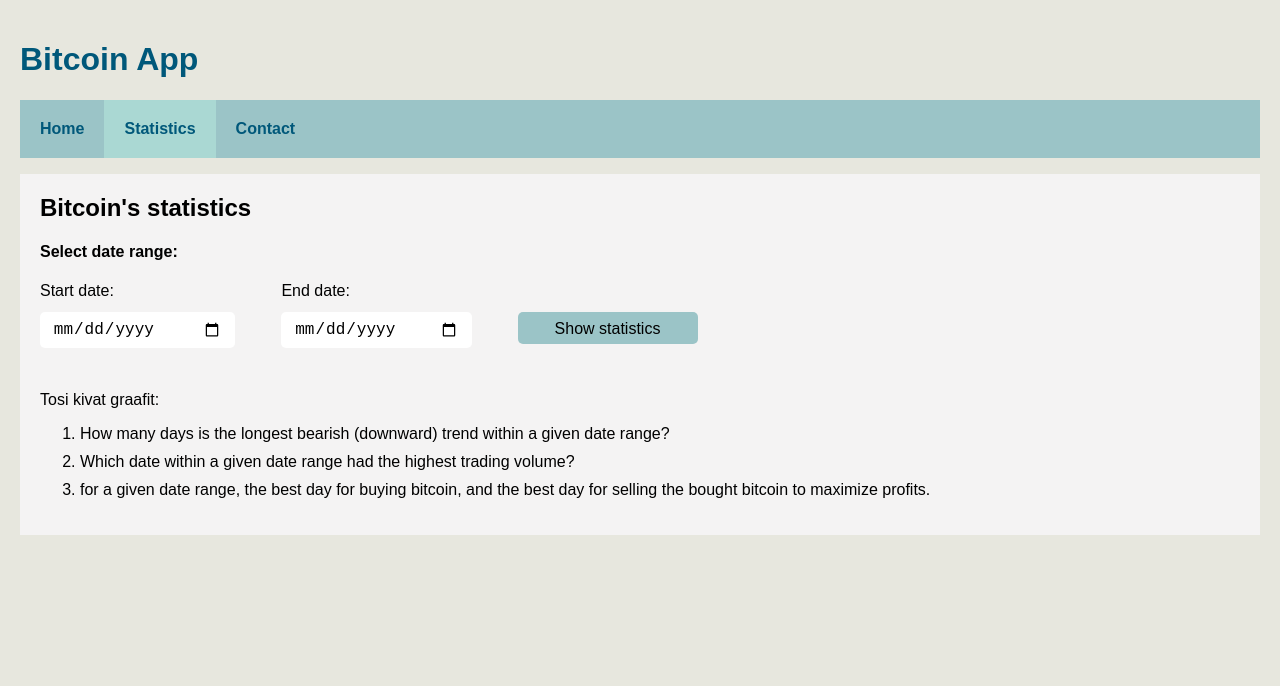
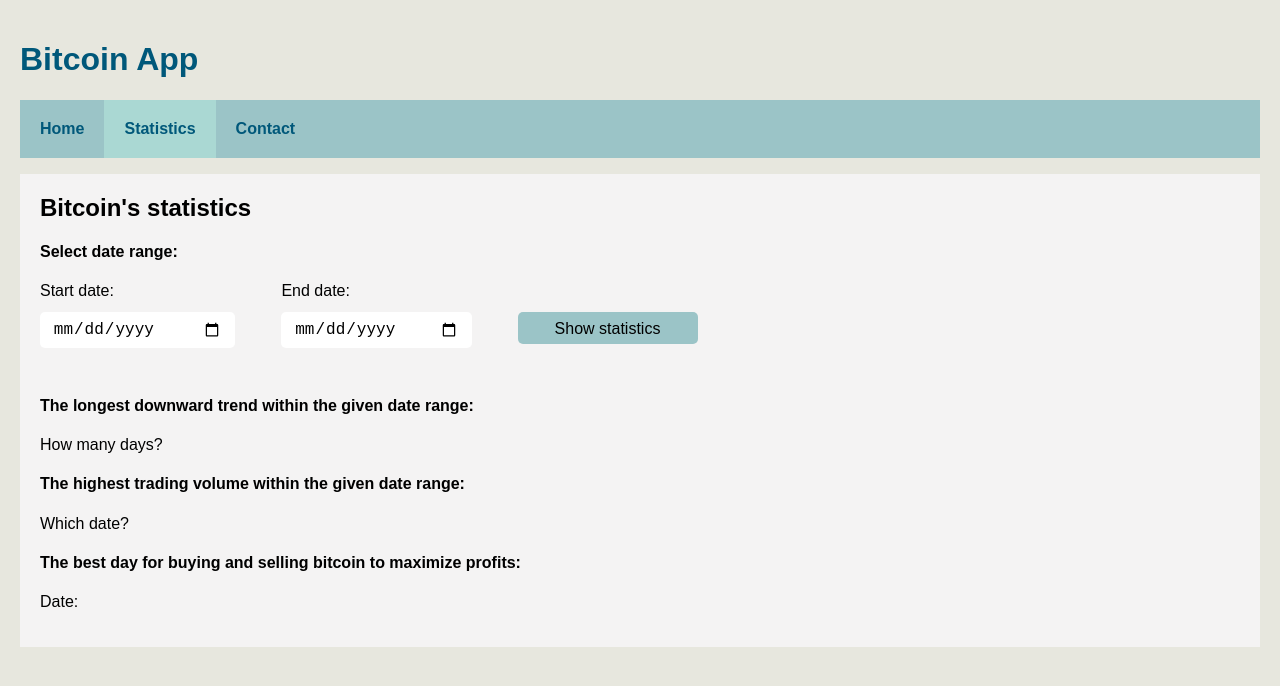
Before and after one commit to AnneRuo/bitcoin-app, a React (Create React App) app: page /stats in a window 1280 px wide. Shown: the top 686 px of the page. Built offline with nearby package versions, Linux system fonts and the light colour scheme; no server answers.

Commit message:
added date conversion, fetching data

```diff
--- a/package.json
+++ b/package.json
@@ -6,6 +6,7 @@
     "@testing-library/jest-dom": "^5.15.0",
     "@testing-library/react": "^11.2.7",
     "@testing-library/user-event": "^12.8.3",
+    "axios": "^0.24.0",
     "react": "^17.0.2",
     "react-dom": "^17.0.2",
     "react-router-dom": "^6.0.2",
--- a/src/App.js
+++ b/src/App.js
@@ -5,9 +5,9 @@
     Routes,
     BrowserRouter as Router,
   } from "react-router-dom";
-  import Home from "./Home";
-  import Stats from "./Stats";
-  import Contact from "./Contact";
+  import Home from "./components/Home";
+  import Stats from "./components/Stats";
+  import Contact from "./components/Contact";
 
 
 const App = () => {
--- a/src/Stats.js
+++ /dev/null
@@ -1,34 +0,0 @@
-import React from "react";
-import Form from "./Form";
-
-const Stats = () => {
-    return (
-      <div>
-        <h2>Bitcoin's statistics</h2>
-        <h4>Select date range:</h4>
-
-
-        {/* start and end date
-        Both start and end dates should be included in a date range.*/}
-        <div id="form">
-          <Form />
-        </div>
-
-
-        <p>Tosi kivat graafit:</p>
-        <ol>
-          <li>How many days is the longest bearish (downward) trend within a given date range?</li>
-          <li>Which date within a given date range had the highest trading volume?</li>
-          <li>for a given date range, the best day for buying bitcoin, and the best day for selling the
-              bought bitcoin to maximize profits. </li>
-              {/* If the price only decreases in the date range, your
-              output should indicate that one should not buy (nor sell)
-              bitcoin on any of the days. Expected output: A pair of days:
-              The day to buy and the day to sell. In the case when one
-              should neither buy nor sell, return an indicative output of your choice. */}
-        </ol>
-      </div>
-    );
-  }
-
-export default Stats;
--- a/src/Form.js
+++ b/src/components/Form.js
@@ -1,18 +1,19 @@
 import React from "react";
+import Getdata from "./Getdata";
 
 class Form extends React.Component {
     constructor(props) {
       super(props);
+      this.handleChange = this.handleChange.bind(this);
+      this.handleSubmit = this.handleSubmit.bind(this);
       this.state = {startdate: "",
             enddate: ""
         };
-
-      this.handleChange = this.handleChange.bind(this);
-      this.handleSubmit = this.handleSubmit.bind(this);
     }
 
     handleChange(event) {
         const value = event.target.value;
+        event.preventDefault();
         this.setState(
             {...this.state, [event.target.name]: value },
             );
@@ -21,7 +22,7 @@
     handleSubmit(event) {
         console.log('Date range ' + this.state.startdate + ' - ' + this.state.enddate);
         event.preventDefault();
-      }
+    }
 
     render() {
       return (
@@ -29,14 +30,15 @@
             <form onSubmit={this.handleSubmit}>
                 <label>
                     Start date:
-                    <input type="date" name="startdate" value={this.state.startdate} onChange={this.handleChange}/>
+                    <input type="date" min='1970-01-01' name="startdate" value={this.state.startdate} onChange={this.handleChange}/>
                 </label>
                 <label>
                     End date:
-                    <input type="date" name="enddate" value={this.state.enddate} onChange={this.handleChange}/>
+                    <input type="date" min='1970-01-01' name="enddate" value={this.state.enddate} onChange={this.handleChange}/>
                 </label>
                 <input type="submit" id="submitBtn" value="Show statistics" />
             </form>
+            <Getdata startdate={this.state.startdate} enddate={this.state.enddate} />
         </div>
       );
     }
--- /dev/null
+++ b/src/components/Getdata.js
@@ -0,0 +1,50 @@
+import React, { useState, useEffect } from "react";
+import axios from "axios";
+
+
+const Getdata = ({startdate, enddate}) => {
+
+    //Both start and end dates should be included in a date range.
+    //Timestamp to date: new Date(1636701329000).toLocaleString();
+    let timestampStart = (new Date(startdate).getTime());
+    let timestampEnd = (new Date(enddate).getTime() + (1*60*60*1000));
+
+    console.log(timestampStart);
+    console.log(timestampEnd);
+
+    const [data, setData] = useState([]);
+
+    useEffect(() => {
+        const getData = async () => {
+            try {
+                const response = await axios.get(`https://api.coingecko.com/api/v3/coins/bitcoin/market_chart/range?vs_currency=eur&from=${timestampStart}&to=${timestampEnd}`)
+                console.log(response);
+                setData(response.data);
+            } catch (error) {
+                console.log(error);
+            }
+        };
+        getData();
+    }, []);
+    console.log(data);
+
+    return (
+        <div>
+
+            <h4>The longest downward trend within the given date range:</h4>
+            <p>How many days?</p>
+            <h4>The highest trading volume within the given date range:</h4>
+            <p>Which date?</p>
+            <h4>The best day for buying and selling bitcoin to maximize profits: </h4>
+            <p>Date:</p>
+              {/* If the price only decreases in the date range, your
+              output should indicate that one should not buy (nor sell)
+              bitcoin on any of the days. Expected output: A pair of days:
+              The day to buy and the day to sell. In the case when one
+              should neither buy nor sell, return an indicative output of your choice. */}
+
+        </div>
+    )
+}
+
+export default Getdata;
--- /dev/null
+++ b/src/components/Stats.js
@@ -0,0 +1,20 @@
+import React from "react";
+import Form from "./Form";
+import Getdata from "./Getdata";
+
+
+const Stats = () => {
+    return (
+      <div>
+        <h2>Bitcoin's statistics</h2>
+        <h4>Select date range:</h4>
+
+        <div id="form">
+          <Form />
+        </div>
+
+      </div>
+    );
+  }
+
+export default Stats;
```
Also changed, not shown: src/components/Contact.js (renamed from src/Contact.js), src/components/Home.js (renamed from src/Home.js), 1 other file (tests, documents, lock files or other folders).
